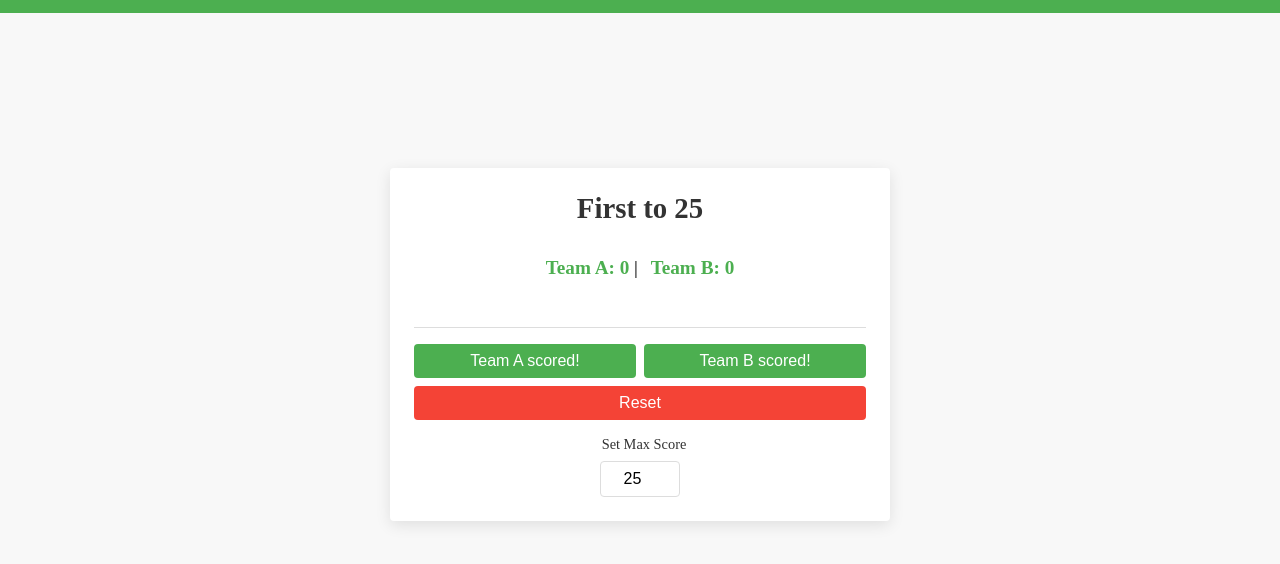
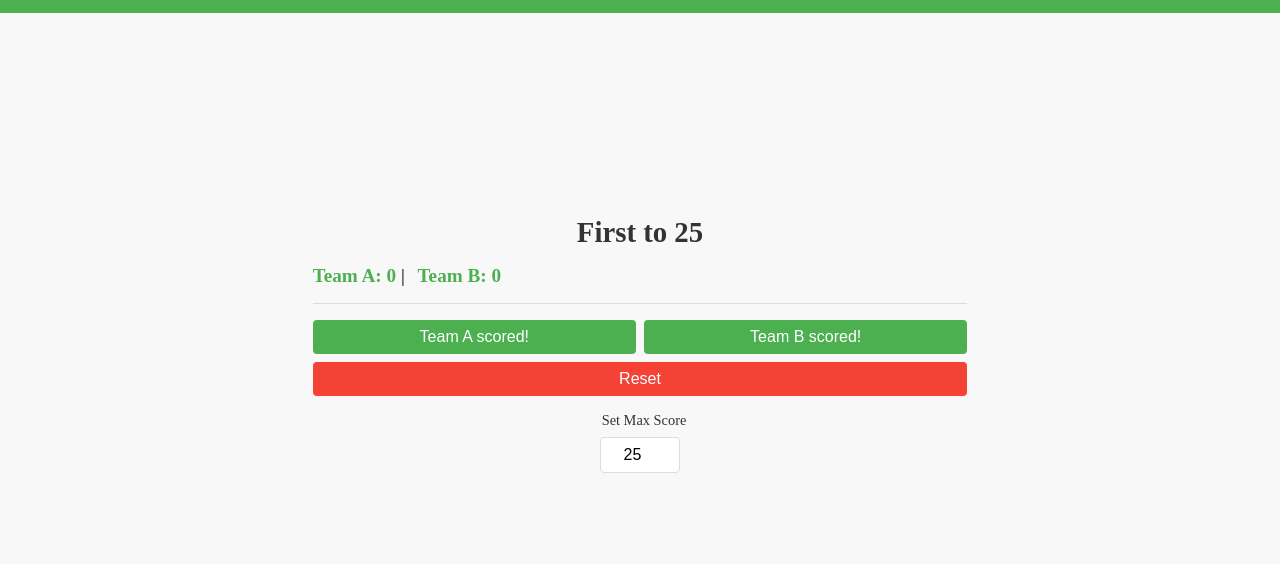
Before and after one commit to HazelCunuder/score-keeper, a website built with webpack: page index.html in a window 1280 px wide. Shown: the part 56-620 px from the top of the page. Built offline with nearby package versions, Linux system fonts and the light colour scheme.

Commit message:
fix: fix class name not being lowercase

```diff
--- a/index.html
+++ b/index.html
@@ -27,7 +27,7 @@
 <header>
   <h1>Score Keeper</h1>
 </header>
-<article class="Scoreboard">
+<article class="scoreboard">
 <h2 id="max-score">First to 5</h2>
 
 <p><b id="teamA-score">Team A: X</b> | <b id="teamB-score">Team B: X</b></p>
```
